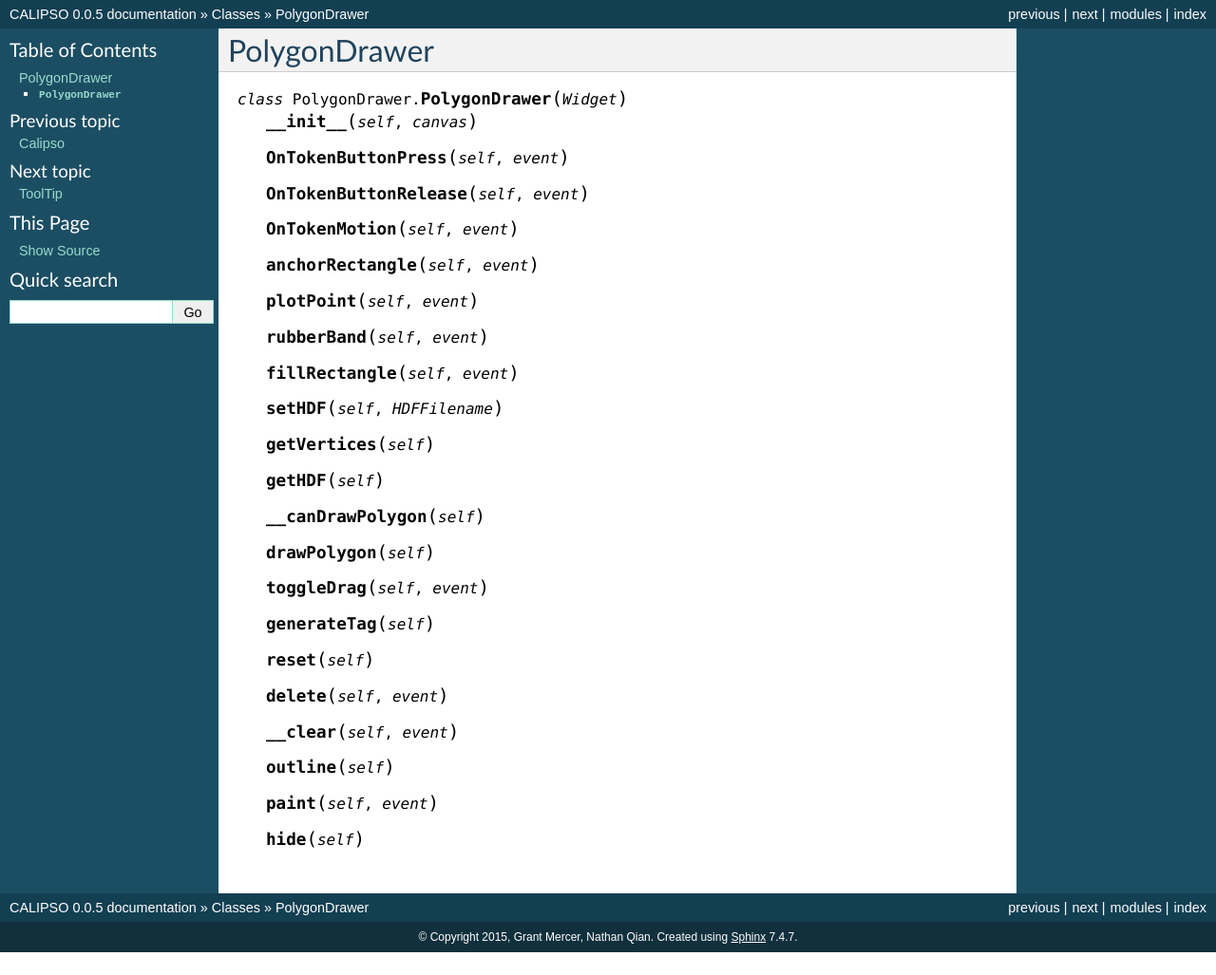
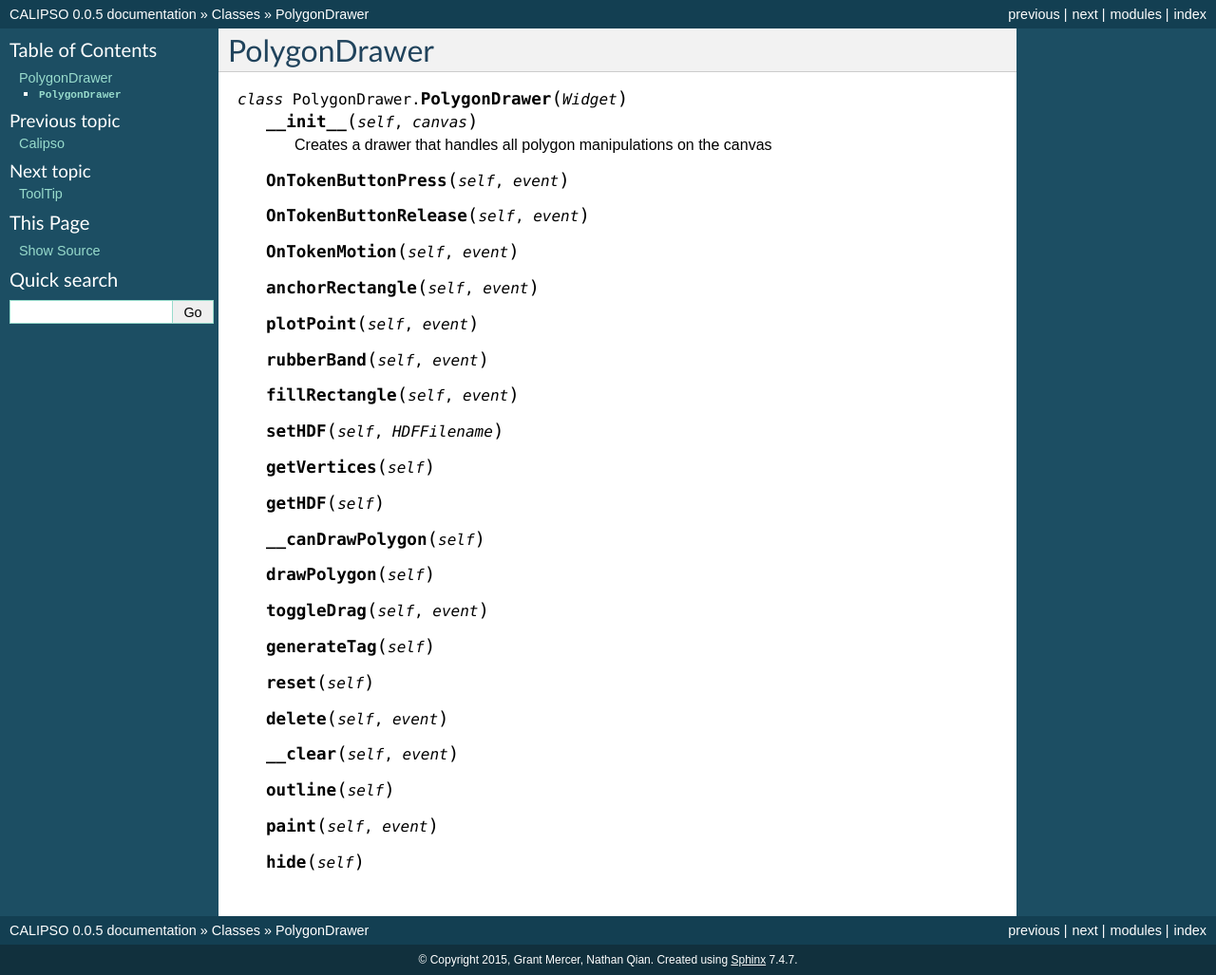
Before and after one commit to NASA-DEVELOP/VOCAL, a Sphinx documentation site: the page built from docs/source/classes/polygondrawer.rst, in a window 1280 px wide. Shown: the whole page at 95% size. Built offline with Sphinx 7.4.7, drawn with Linux system fonts in a browser that asks for light colours; before the commit the page ends 1003 px from its top, so only the background shows below that.

Commit message:
Writing polygon documentation

```diff
--- a/docs/source/classes/polygondrawer.rst
+++ b/docs/source/classes/polygondrawer.rst
@@ -36,6 +36,8 @@ PolygonDrawer
 
    .. py:method:: __init__(self, canvas)
       :noindex:
+
+      Creates a drawer that handles all polygon manipulations on the canvas
 
    .. py:method:: OnTokenButtonPress(self, event)
       :noindex:
```
Also changed, not shown: 1 other file.
